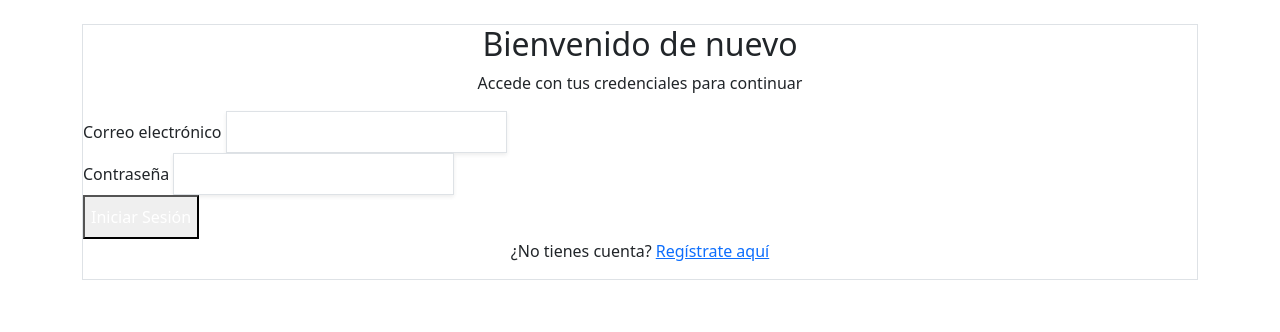
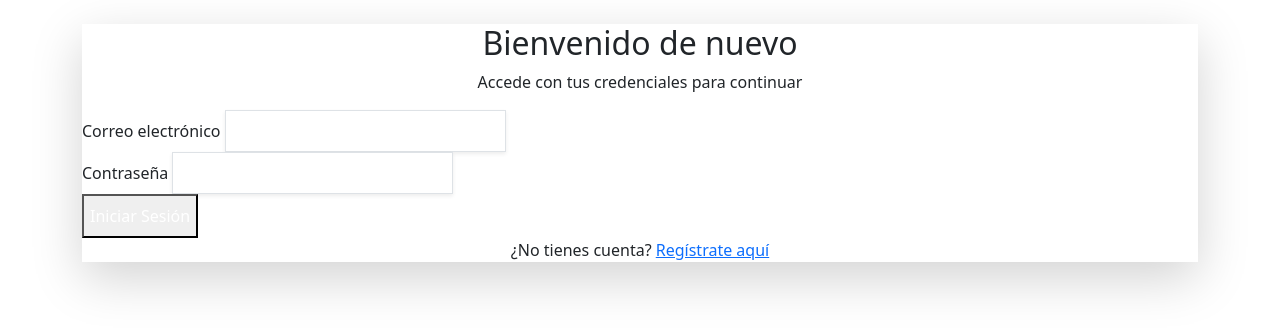
Before and after one commit to danielsm107/control-acceso-matriculas, a Flask app: page /login in a window 1280 px wide. Shown: the part 56-388 px from the top of the page. Run offline with Flask 3, Linux system fonts and the light colour scheme; some libraries are stand-ins or nearby versions.

Commit message:
Mejorar estilo login.html con Tailwind

```diff
--- a/backend/templates/login.html
+++ b/backend/templates/login.html
@@ -3,25 +3,25 @@
 
 {% block content %}
 <div class="flex items-center justify-center min-h-screen bg-gradient-to-br from-blue-100 to-indigo-100">
-  <div class="w-full max-w-md p-8 bg-white shadow-xl rounded-2xl border border-gray-100">
-    <h2 class="text-3xl font-bold text-center text-gray-800 mb-6">Bienvenido de nuevo</h2>
-    <p class="text-sm text-gray-500 text-center mb-8">Accede con tus credenciales para continuar</p>
+  <div class="w-full max-w-md bg-white rounded-2xl shadow-lg p-8">
+    <h2 class="text-3xl font-bold text-center text-gray-800 mb-2">Bienvenido de nuevo</h2>
+    <p class="text-center text-gray-500 mb-6">Accede con tus credenciales para continuar</p>
 
     <form method="POST" action="/auth/login" class="space-y-5">
-      <div>
+      <div class="text-left">
         <label for="email" class="block text-sm font-medium text-gray-700 mb-1">Correo electrónico</label>
         <input type="email" name="email" id="email" required
-               class="w-full px-4 py-2 border border-gray-300 rounded-lg focus:outline-none focus:ring-2 focus:ring-blue-500 focus:border-blue-500 shadow-sm">
+               class="w-full px-4 py-2 border border-gray-300 rounded-lg shadow-sm focus:outline-none focus:ring-2 focus:ring-blue-500">
       </div>
 
-      <div>
+      <div class="text-left">
         <label for="password" class="block text-sm font-medium text-gray-700 mb-1">Contraseña</label>
         <input type="password" name="password" id="password" required
-               class="w-full px-4 py-2 border border-gray-300 rounded-lg focus:outline-none focus:ring-2 focus:ring-blue-500 focus:border-blue-500 shadow-sm">
+               class="w-full px-4 py-2 border border-gray-300 rounded-lg shadow-sm focus:outline-none focus:ring-2 focus:ring-blue-500">
       </div>
 
       <button type="submit"
-              class="w-full bg-blue-600 hover:bg-blue-700 text-white font-semibold py-2 rounded-lg transition duration-200 shadow-md">
+              class="w-full bg-blue-600 hover:bg-blue-700 text-white font-semibold py-2 rounded-lg shadow-md transition duration-200">
         Iniciar Sesión
       </button>
     </form>
```
